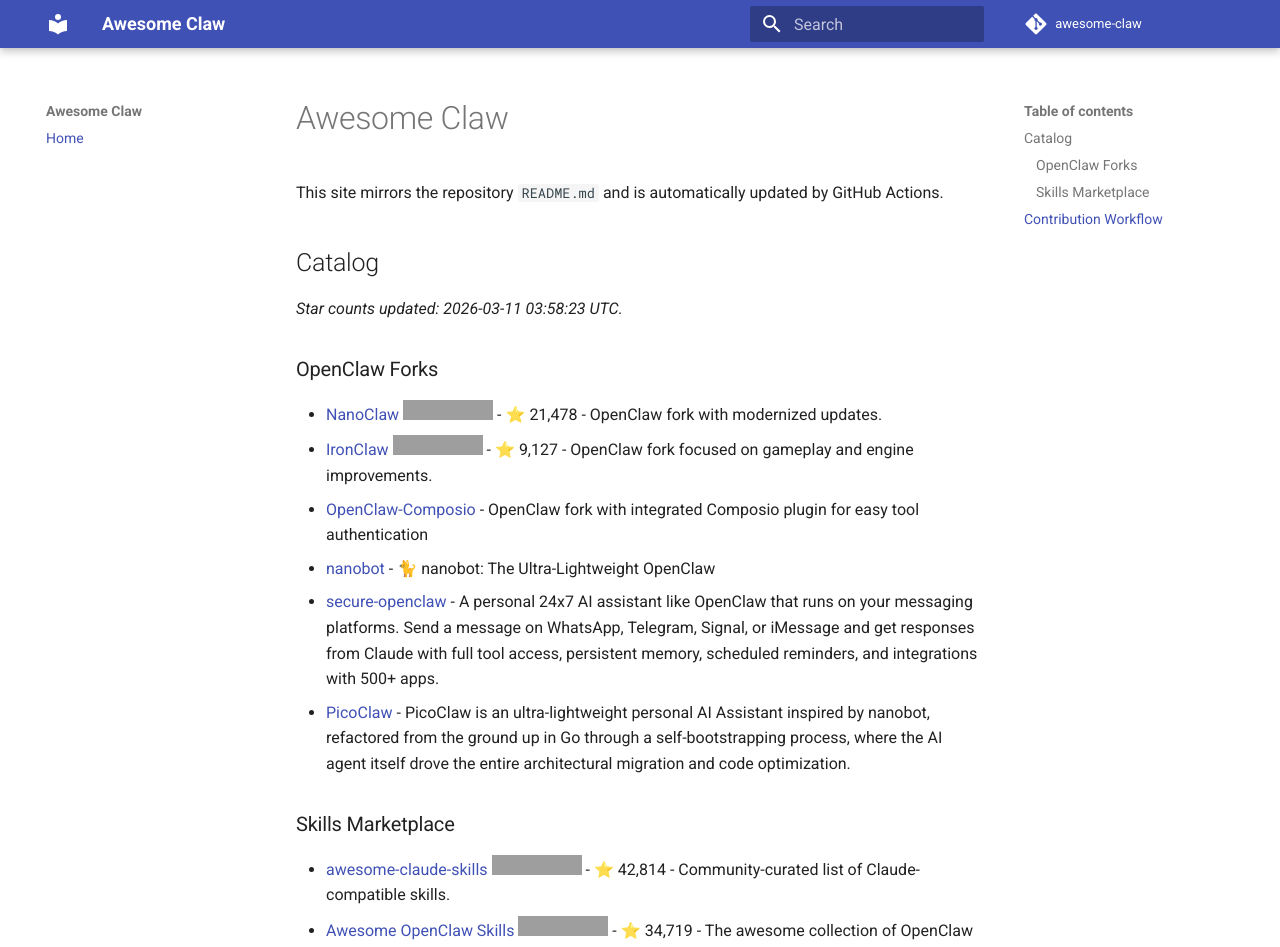
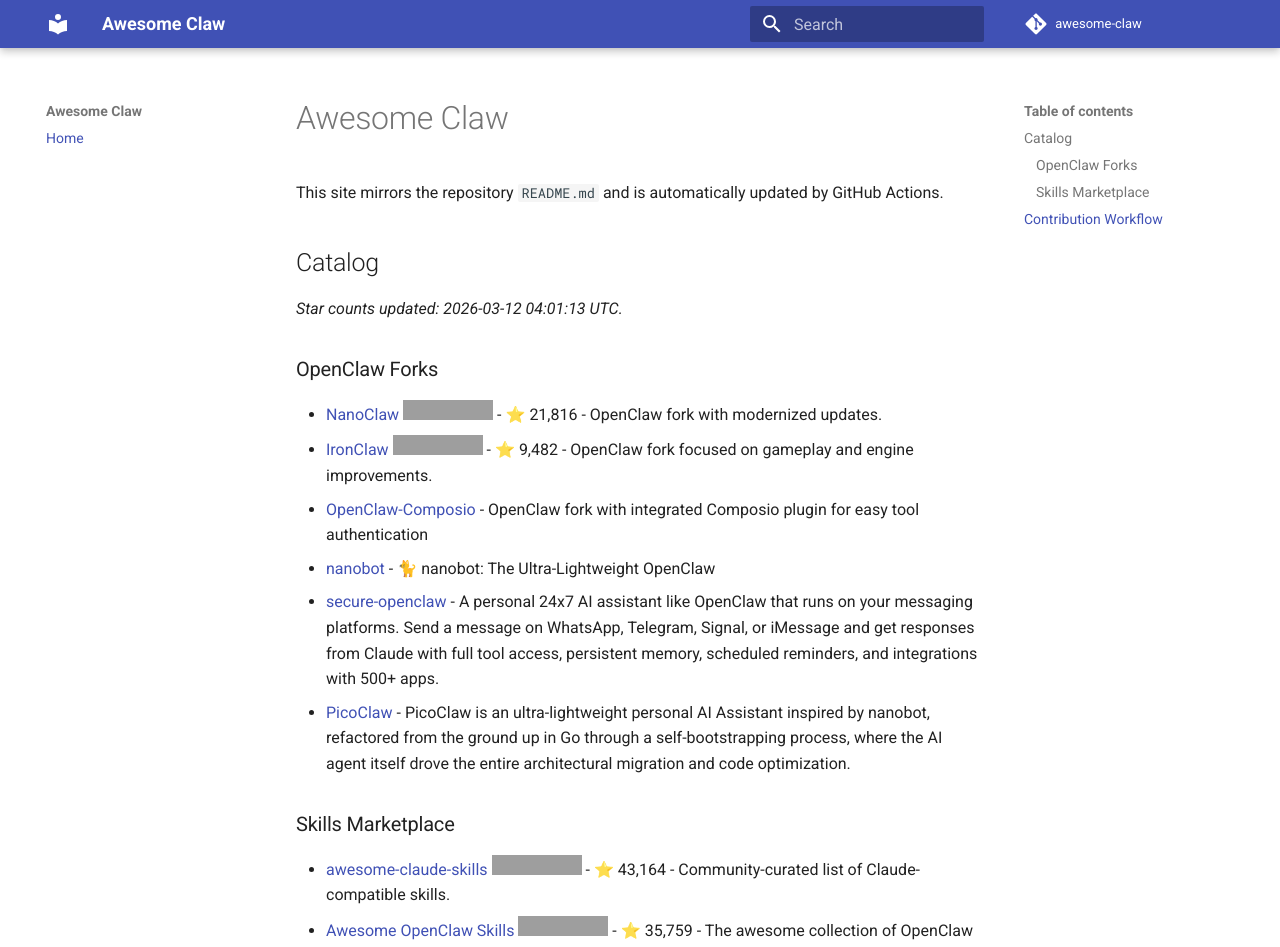
Before and after one commit to andrijdavid/awesome-claw, an MkDocs documentation site: the page built from docs/index.md, in a window 1280 px wide and 1316 px high. Shown: the top 947 px of the window. Built offline with MkDocs 1.6.1 and Material for MkDocs 9.7.7, drawn with Linux system fonts in a browser that asks for light colours; comment, search, counter and statistics services are not loaded; some of the changed text lies outside the part shown; grey boxes are pictures that could not be loaded.

Commit message:
chore: update repository stars

```diff
--- a/docs/index.md
+++ b/docs/index.md
@@ -6,12 +6,12 @@ This site mirrors the repository `README.md` and is automatically updated by Git
 
 <!-- BEGIN: GENERATED_REPO_LIST -->
 
-_Star counts updated: 2026-03-11 03:58:23 UTC._
+_Star counts updated: 2026-03-12 04:01:13 UTC._
 
 ### OpenClaw Forks
 
-- [NanoClaw](https://github.com/qwibitai/nanoclaw) ![GitHub Repo stars](https://img.shields.io/github/stars/qwibitai/nanoclaw?style=flat-square) - ⭐ 21,478 - OpenClaw fork with modernized updates.
-- [IronClaw](https://github.com/nearai/ironclaw) ![GitHub Repo stars](https://img.shields.io/github/stars/nearai/ironclaw?style=flat-square) - ⭐ 9,127 - OpenClaw fork focused on gameplay and engine improvements.
+- [NanoClaw](https://github.com/qwibitai/nanoclaw) ![GitHub Repo stars](https://img.shields.io/github/stars/qwibitai/nanoclaw?style=flat-square) - ⭐ 21,816 - OpenClaw fork with modernized updates.
+- [IronClaw](https://github.com/nearai/ironclaw) ![GitHub Repo stars](https://img.shields.io/github/stars/nearai/ironclaw?style=flat-square) - ⭐ 9,482 - OpenClaw fork focused on gameplay and engine improvements.
 - [OpenClaw-Composio](https://github.com/ComposioHQ/openclaw-composio) - OpenClaw fork with integrated Composio plugin for easy tool authentication
 - [nanobot](https://github.com/HKUDS/nanobot) - 🐈 nanobot: The Ultra-Lightweight OpenClaw
 - [secure-openclaw](https://github.com/ComposioHQ/secure-openclaw) - A personal 24x7 AI assistant like OpenClaw that runs on your messaging platforms. Send a message on WhatsApp, Telegram, Signal, or iMessage and get responses from Claude with full tool access, persistent memory, scheduled reminders, and integrations with 500+ apps.
@@ -19,9 +19,9 @@ _Star counts updated: 2026-03-11 03:58:23 UTC._
 
 ### Skills Marketplace
 
-- [awesome-claude-skills](https://github.com/ComposioHQ/awesome-claude-skills) ![GitHub Repo stars](https://img.shields.io/github/stars/ComposioHQ/awesome-claude-skills?style=flat-square) - ⭐ 42,814 - Community-curated list of Claude-compatible skills.
-- [Awesome OpenClaw Skills](https://github.com/VoltAgent/awesome-openclaw-skills) ![GitHub Repo stars](https://img.shields.io/github/stars/VoltAgent/awesome-openclaw-skills?style=flat-square) - ⭐ 34,719 - The awesome collection of OpenClaw Skills. Formerly known as Moltbot, originally Clawdbot.
-- [OpenClaw Skills Library](https://github.com/BankrBot/openclaw-skills) ![GitHub Repo stars](https://img.shields.io/github/stars/BankrBot/openclaw-skills?style=flat-square) - ⭐ 990 - Moltbot skill library for AI agents. Including polymarket, crypto trading, DeFi operations, automation, and more. Open a PR to add skills.
+- [awesome-claude-skills](https://github.com/ComposioHQ/awesome-claude-skills) ![GitHub Repo stars](https://img.shields.io/github/stars/ComposioHQ/awesome-claude-skills?style=flat-square) - ⭐ 43,164 - Community-curated list of Claude-compatible skills.
+- [Awesome OpenClaw Skills](https://github.com/VoltAgent/awesome-openclaw-skills) ![GitHub Repo stars](https://img.shields.io/github/stars/VoltAgent/awesome-openclaw-skills?style=flat-square) - ⭐ 35,759 - The awesome collection of OpenClaw Skills. Formerly known as Moltbot, originally Clawdbot.
+- [OpenClaw Skills Library](https://github.com/BankrBot/openclaw-skills) ![GitHub Repo stars](https://img.shields.io/github/stars/BankrBot/openclaw-skills?style=flat-square) - ⭐ 991 - Moltbot skill library for AI agents. Including polymarket, crypto trading, DeFi operations, automation, and more. Open a PR to add skills.
 
 <!-- END: GENERATED_REPO_LIST -->
 
```
Also changed, not shown: README.md (+6 -6 lines).
